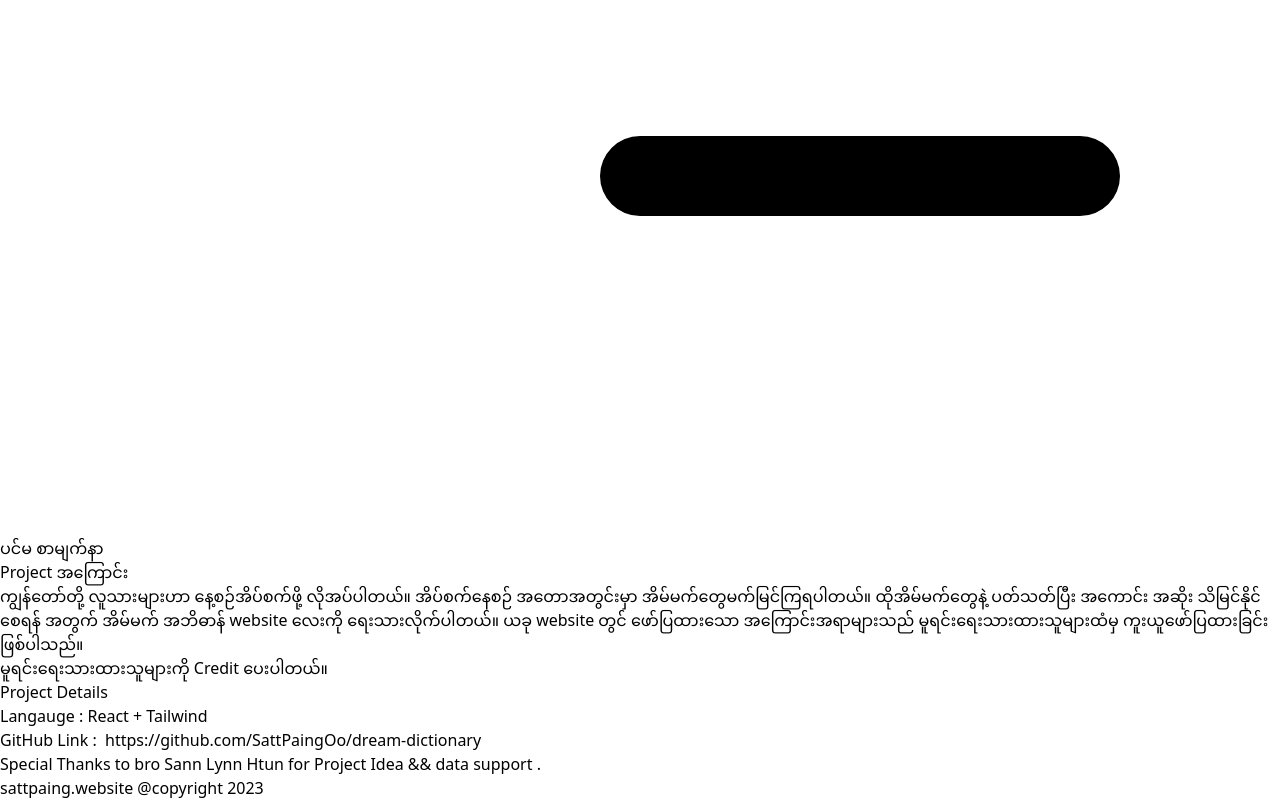
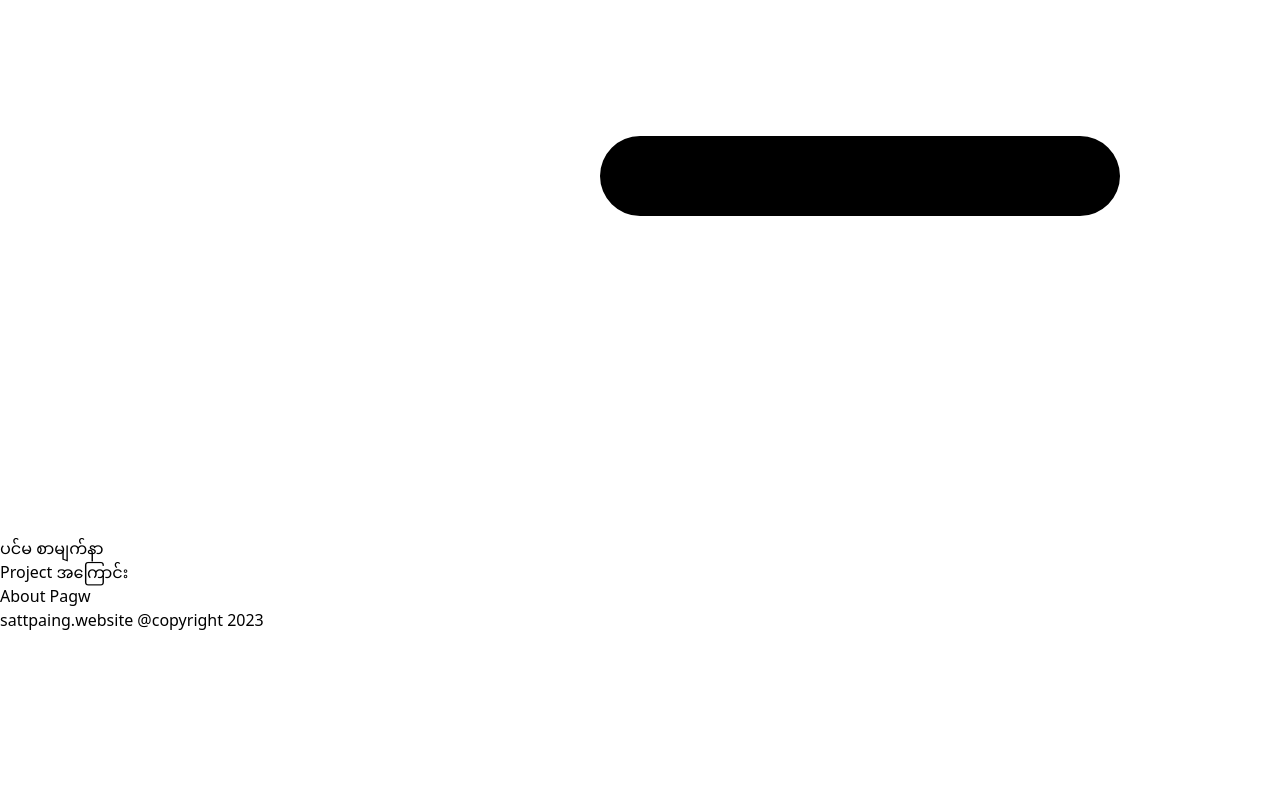
Before and after one commit to SattPaingOo/dream-dictionary, a React (Vite) app: page /about in a window 1280 px wide. Shown: the part 2048-2848 px from the top of the page. After the commit the page ends 2680 px from the top, so only its background shows below. Built offline with nearby package versions, Linux system fonts and the light colour scheme.

Commit message:
Change about page

```diff
--- a/src/pages/About.jsx
+++ b/src/pages/About.jsx
@@ -1,23 +1,26 @@
 const About = () => {
     return (
-        <div className="max-w-[1440px] md:p-14 p-3 md:pt-[100px] pt-[60px] p-auto m-auto min-h-[calc(100vh-50px)]">
-            <div className="max-w-[600px] p-auto m-auto md:mt-12 mt-9 md:leading-9 leading-8 md:text-lg text-center">
-                ကျွန်တော်တို့ လူသားများဟာ နေ့စဉ်အိပ်စက်ဖို့ လိုအပ်ပါတယ်။
-                အိပ်စက်နေစဉ် အတောအတွင်းမှာ အိမ်မက်တွေမက်မြင်ကြရပါတယ်။
-                ထိုအိမ်မက်တွေနဲ့ ပတ်သတ်ပြီး အကောင်း အဆိုး သိမြင်‌နိုင်စေရန် အတွက် အိမ်မက် အဘိဓာန် website လေးကို ရေးသားလိုက်ပါတယ်။
+        <div>
+            About Pagw
+        </div>
+        // <div className="max-w-[1440px] md:p-14 p-3 md:pt-[100px] pt-[60px] p-auto m-auto min-h-[calc(100vh-50px)]">
+        //     <div className="max-w-[600px] p-auto m-auto md:mt-12 mt-9 md:leading-9 leading-8 md:text-lg text-center">
+        //         ကျွန်တော်တို့ လူသားများဟာ နေ့စဉ်အိပ်စက်ဖို့ လိုအပ်ပါတယ်။
+        //         အိပ်စက်နေစဉ် အတောအတွင်းမှာ အိမ်မက်တွေမက်မြင်ကြရပါတယ်။
+        //         ထိုအိမ်မက်တွေနဲ့ ပတ်သတ်ပြီး အကောင်း အဆိုး သိမြင်‌နိုင်စေရန် အတွက် အိမ်မက် အဘိဓာန် website လေးကို ရေးသားလိုက်ပါတယ်။
 
-                ယခု website တွင် ဖော်ပြထားသော အကြောင်းအရာများသည် မူရင်းရေးသားထားသူများထံမှ ကူးယူဖော်ပြထားခြင်းဖြစ်ပါသည်။
-                <div>မူရင်းရေးသားထားသူများကို Credit ပေးပါတယ်။</div>
-                <div className="mt-12 font-bold">Project Details</div>
-                <div>Langauge : React + Tailwind</div>
-                <div>GitHub Link : &nbsp;
-                    <a href="https://github.com/SattPaingOo/dream-dictionary" className="text-blue-600">
-                        https://github.com/SattPaingOo/dream-dictionary
-                    </a>
-                </div>
-                <div>Special Thanks to bro <span className="text-blue-600">Sann Lynn Htun</span> for Project Idea && data support .</div>
-            </div>
-        </div>
+        //         ယခု website တွင် ဖော်ပြထားသော အကြောင်းအရာများသည် မူရင်းရေးသားထားသူများထံမှ ကူးယူဖော်ပြထားခြင်းဖြစ်ပါသည်။
+        //         <div>မူရင်းရေးသားထားသူများကို Credit ပေးပါတယ်။</div>
+        //         <div className="mt-12 font-bold">Project Details</div>
+        //         <div>Langauge : React + Tailwind</div>
+        //         <div>GitHub Link : &nbsp;
+        //             <a href="https://github.com/SattPaingOo/dream-dictionary" className="text-blue-600">
+        //                 https://github.com/SattPaingOo/dream-dictionary
+        //             </a>
+        //         </div>
+        //         <div>Special Thanks to bro <span className="text-blue-600">Sann Lynn Htun</span> for Project Idea && data support .</div>
+        //     </div>
+        // </div>
     )
 }
 
```
